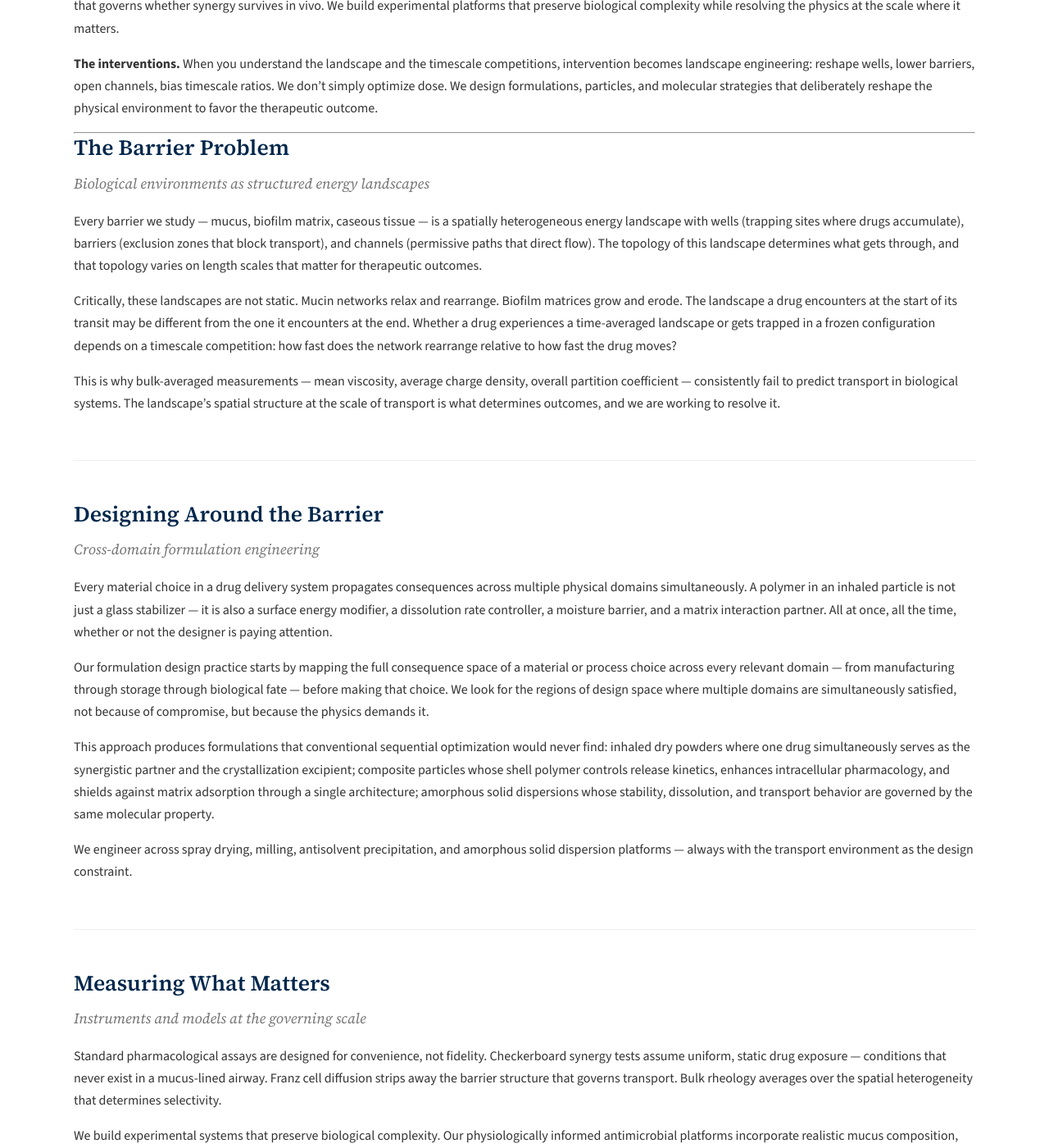
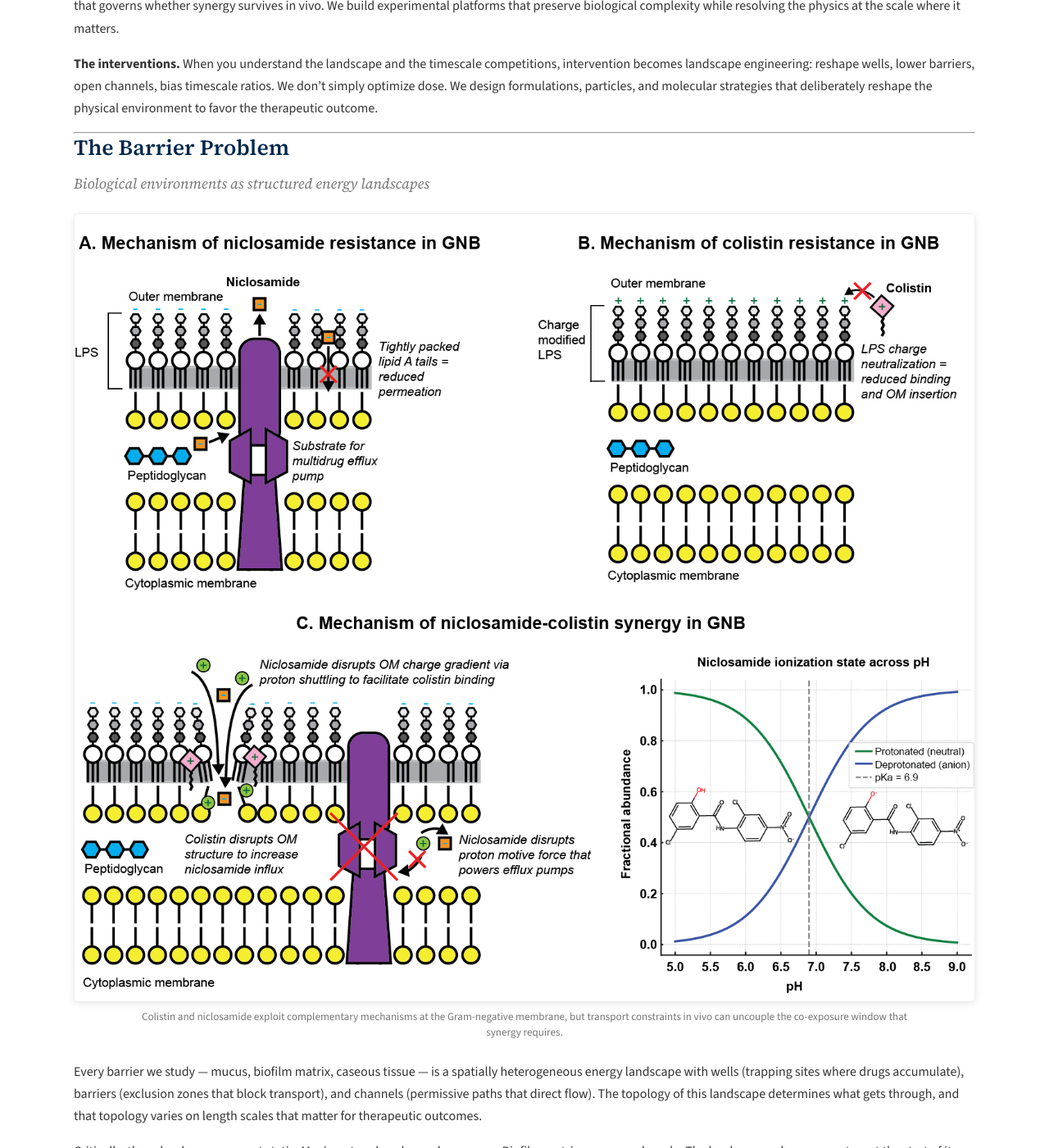
Before and after one commit to Brunaugh-Lab/Brunaugh-Lab.github.io, a Jekyll site: the page built from research.md, in a window 1280 px wide and 1400 px high, scrolled down 995 px. Shown: the whole window at 82% size. Built offline with Jekyll 4.4.1, drawn with Linux system fonts in a browser that asks for light colours; some of the changed text lies outside the part shown.

Commit message:
Add research images to Research page and homepage hero
Place synergy mechanism schematic (Pillar 1), graphical abstract and
SEM composite particles (Pillar 2), and mucin diffusion mismatch
(Pillar 3). SEM image also used as homepage hero. Add responsive
figure styling with shadow, border-radius, and muted captions.

Co-Authored-By: Claude Opus 4.6 <noreply@anthropic.com>

```diff
--- a/assets/css/style.css
+++ b/assets/css/style.css
@@ -161,6 +161,15 @@ li { margin-bottom: 0.35rem; }
   max-width: 700px;
   margin: 0 auto 2rem;
 }
+.hero-image {
+  margin: 1.5rem auto 2rem;
+  max-width: 420px;
+}
+.hero-image img {
+  border-radius: 8px;
+  box-shadow: 0 4px 20px rgba(0, 0, 0, 0.3);
+  border: 2px solid rgba(255, 255, 255, 0.15);
+}
 .hero-actions {
   display: flex;
   gap: 1rem;
@@ -297,6 +306,28 @@ li { margin-bottom: 0.35rem; }
   font-size: 1.1rem;
   margin-bottom: 1rem;
 }
+/* Research figures */
+.research-figure {
+  margin: 1.25rem 0 1.5rem;
+  text-align: center;
+}
+.research-figure img {
+  max-width: 100%;
+  height: auto;
+  border-radius: 6px;
+  box-shadow: 0 2px 8px rgba(0, 0, 0, 0.1);
+  border: 1px solid var(--gray-200);
+}
+.research-figure figcaption {
+  margin-top: 0.5rem;
+  font-size: 0.82rem;
+  color: var(--gray-600);
+  line-height: 1.5;
+  max-width: 85%;
+  margin-left: auto;
+  margin-right: auto;
+}
+
 .pillar-approaches {
   background: var(--gray-50);
   padding: 1rem 1.25rem;
--- a/index.html
+++ b/index.html
@@ -7,6 +7,9 @@ title: Home
     <h1>Brunaugh Lab</h1>
     <p class="dept">Department of Pharmaceutical Sciences · University of Michigan</p>
     <p class="tagline">We study how biological barriers shape the fate of therapeutics.</p>
+    <div class="hero-image">
+      <img src="/images/research/composite-particles.jpg" alt="Scanning electron micrograph of spray-dried niclosamide-colistin composite particles showing wrinkled, collapsed morphology.">
+    </div>
     <p class="description">Airway mucus, microbial biofilms, and diseased tissue don't just impede drug delivery — they actively adsorb, redistribute, and deplete therapeutics in ways that erode efficacy. Our lab develops the tools, formulations, and models to understand these interactions and engineer around them.</p>
     <div class="hero-actions">
       <a href="/research/" class="btn btn-maize">Our Research →</a>
--- a/research.md
+++ b/research.md
@@ -34,6 +34,11 @@ We organize our work in three layers:
 *Biological environments as structured energy landscapes*
 {: .pillar-subtitle}
 
+<figure class="research-figure">
+  <img src="/images/research/synergy-mechanism-schematic.png" alt="Schematic of colistin and niclosamide mechanisms of resistance and synergy in Gram-negative bacteria, showing how membrane charge and permeability govern drug fate.">
+  <figcaption>Colistin and niclosamide exploit complementary mechanisms at the Gram-negative membrane, but transport constraints in vivo can uncouple the co-exposure window that synergy requires.</figcaption>
+</figure>
+
 Every barrier we study — mucus, biofilm matrix, caseous tissue — is a spatially heterogeneous energy landscape with wells (trapping sites where drugs accumulate), barriers (exclusion zones that block transport), and channels (permissive paths that direct flow). The topology of this landscape determines what gets through, and that topology varies on length scales that matter for therapeutic outcomes.
 
 Critically, these landscapes are not static. Mucin networks relax and rearrange. Biofilm matrices grow and erode. The landscape a drug encounters at the start of its transit may be different from the one it encounters at the end. Whether a drug experiences a time-averaged landscape or gets trapped in a frozen configuration depends on a timescale competition: how fast does the network rearrange relative to how fast the drug moves?
@@ -49,6 +54,11 @@ This is why bulk-averaged measurements — mean viscosity, average charge densit
 *Cross-domain formulation engineering*
 {: .pillar-subtitle}
 
+<figure class="research-figure">
+  <img src="/images/research/nic-col-graphical-abstract.png" alt="Graphical abstract showing colistin-stabilized antisolvent precipitation strategy for engineering niclosamide-colistin composite inhalation powders.">
+  <figcaption>Colistin-stabilized antisolvent precipitation enables engineering of microcrystalline niclosamide into inhalable composite powders — an example of cross-domain design where one drug serves simultaneously as the synergistic partner and the crystallization excipient.</figcaption>
+</figure>
+
 Every material choice in a drug delivery system propagates consequences across multiple physical domains simultaneously. A polymer in an inhaled particle is not just a glass stabilizer — it is also a surface energy modifier, a dissolution rate controller, a moisture barrier, and a matrix interaction partner. All at once, all the time, whether or not the designer is paying attention.
 
 Our formulation design practice starts by mapping the full consequence space of a material or process choice across every relevant domain — from manufacturing through storage through biological fate — before making that choice. We look for the regions of design space where multiple domains are simultaneously satisfied, not because of compromise, but because the physics demands it.
@@ -56,6 +66,11 @@ Our formulation design practice starts by mapping the full consequence space of
 This approach produces formulations that conventional sequential optimization would never find: inhaled dry powders where one drug simultaneously serves as the synergistic partner and the crystallization excipient; composite particles whose shell polymer controls release kinetics, enhances intracellular pharmacology, and shields against matrix adsorption through a single architecture; amorphous solid dispersions whose stability, dissolution, and transport behavior are governed by the same molecular property.
 
 We engineer across spray drying, milling, antisolvent precipitation, and amorphous solid dispersion platforms — always with the transport environment as the design constraint.
+
+<figure class="research-figure">
+  <img src="/images/research/composite-particles.jpg" alt="Scanning electron micrograph of spray-dried niclosamide-colistin composite particles showing wrinkled, collapsed morphology.">
+  <figcaption>Spray-dried niclosamide–colistin composite particles. The wrinkled, collapsed morphology reflects the interplay between shell formation kinetics and internal solvent evaporation during particle engineering.</figcaption>
+</figure>
 
 </div>
 
@@ -65,6 +80,11 @@ We engineer across spray drying, milling, antisolvent precipitation, and amorpho
 
 *Instruments and models at the governing scale*
 {: .pillar-subtitle}
+
+<figure class="research-figure">
+  <img src="/images/research/mucin-diffusion-mismatch.png" alt="Mucin selectively impairs niclosamide diffusion while colistin passes freely, demonstrating how standard assays miss barrier-driven spatial decoupling of drug synergy.">
+  <figcaption>Mucin selectively impairs niclosamide diffusion while colistin passes freely — standard synergy assays miss this barrier-driven spatial decoupling entirely.</figcaption>
+</figure>
 
 Standard pharmacological assays are designed for convenience, not fidelity. Checkerboard synergy tests assume uniform, static drug exposure — conditions that never exist in a mucus-lined airway. Franz cell diffusion strips away the barrier structure that governs transport. Bulk rheology averages over the spatial heterogeneity that determines selectivity.
 
```
Also changed, not shown: images/research/composite-particles.jpg (added), images/research/damkohler-crystalization.png (added), images/research/mucin-diffusion-mismatch.png (added), images/research/nic-col-graphical-abstract.png (added), images/research/synergy-mechanism-schematic.png (added).
